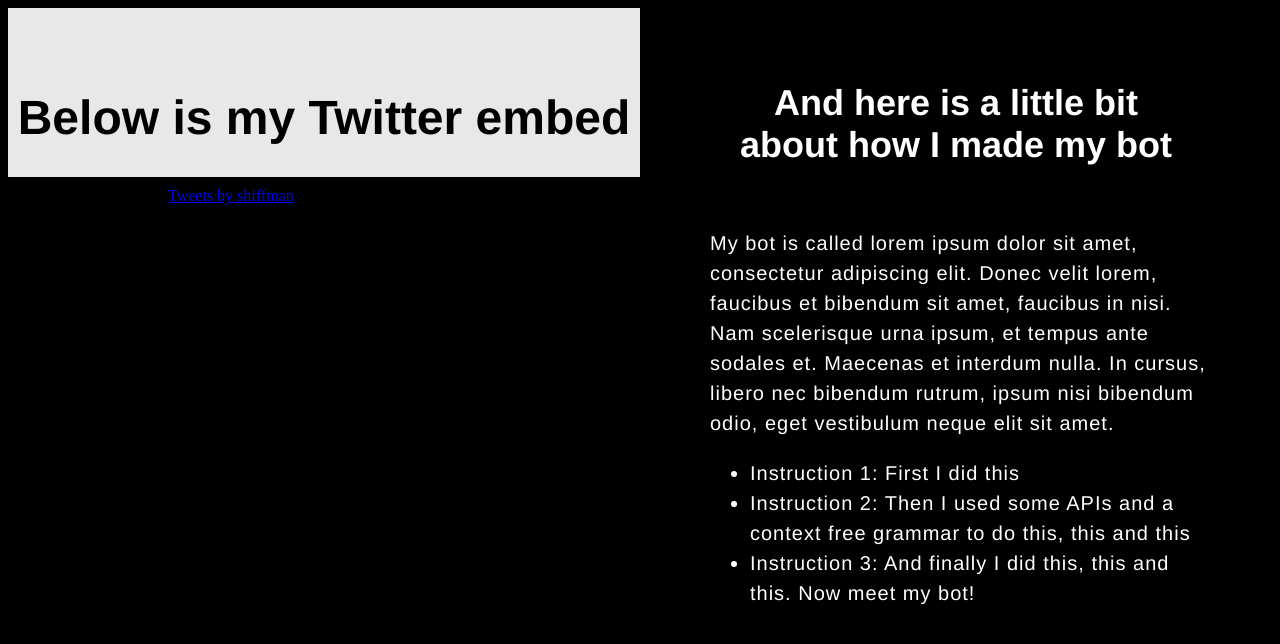
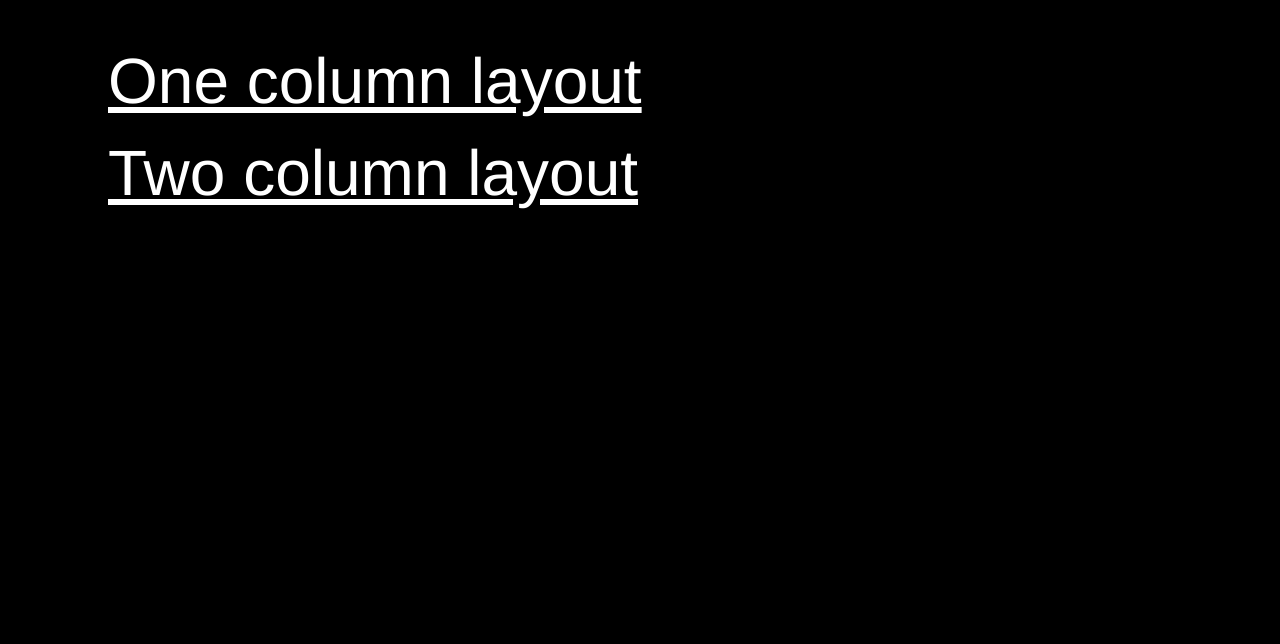
Before and after one commit to ondinafrate/Twitter-Embed, a plain HTML site: page index.html in a window 1280 px wide. Drawn offline with Linux system fonts and the light colour scheme.

Commit message:
two layout options

```diff
--- a/index.html
+++ b/index.html
@@ -5,29 +5,15 @@ https://dev.twitter.com/web/embedded-timelines/user -->
 
 <head>
   <meta charset="UTF-8">
-  <title>Twitter Embed Example</title>
-  <script async src="//platform.twitter.com/widgets.js" charset="utf-8"></script>
+  <title>Twitter Embed Examplse</title>
+
   <link type="text/css" rel="stylesheet" href="stylesheet.css"/>
 </head>
 
 <body>
-  <div id="container1">
-    <h1>Below is my Twitter embed</h1>
-    <a class="twitter-timeline"
-       data-show-replies="true"
-       width="500"
-       height="700"
-       data-chrome="transparent"
-       href="https://twitter.com/shiffman">Tweets by shiffman</a>
-  </div>
-  <div id="container2">
-    <h1 id="about">And here is a little bit<br/> about how I made my bot</h1><br/>
-    <p>My bot is called lorem ipsum dolor sit amet, consectetur adipiscing elit. Donec velit lorem, faucibus et bibendum sit amet, faucibus in nisi. Nam scelerisque urna ipsum, et tempus ante sodales et. Maecenas et interdum nulla. In cursus, libero nec bibendum rutrum, ipsum nisi bibendum odio, eget vestibulum neque elit sit amet.</p>
-    <ul id="instructions">
-        <li>Instruction 1: First I did this</li>
-        <li>Instruction 2: Then I used some APIs and a context free grammar to do this, this and this</li>
-        <li>Instruction 3: And finally I did this, this and this. Now meet my bot!</li>
-    </ul>
-  </div>
+  <br/><br/>
+  <a id="mainlinks" href="onecolumn.html">One column layout</a><br/><br/>
+  <a id="mainlinks" href="twocolumn.html">Two column layout</a>
+
 
 </body>
--- /dev/null
+++ b/onecolumn.css
@@ -0,0 +1,25 @@
+body {
+  background:black;
+  font-family: Helvetica;
+  margin:0;
+}
+
+h1 {
+  text-align: center;
+  font-size: 48px;
+  padding-top: 50px;
+}
+
+
+#container {
+ background:#e8e8e8;
+ margin: 0 auto; /*use this for centering*/
+ width: 800px;
+}
+
+.twitter-timeline {
+  margin-left:150px;
+  margin-right:150px;
+  position: absolute;
+  padding: 10px;
+}
--- a/stylesheet.css
+++ b/stylesheet.css
@@ -1,47 +1,16 @@
 body {
   background:black;
+  font-family: Helvetica;
 }
 
-h1 {
-  font-family: Helvetica;
+#mainlinks {
   text-align: center;
-  font-size: 48px;
+  font-size: 64px;
   padding-top: 50px;
+  color: white;
+  margin-left: 100px;
 }
 
-#container1 {
- background:#e8e8e8;
- width:50%;
- float:left;
- /* margin: auto;*/ /*use this for centering*/
- /* width: 800px;*/
- /* border: 3px solid green;*/
+#mainlinks:hover {
+  color:#9b9b9b;
 }
-
-.twitter-timeline {
-  margin-left:150px;
-  margin-right:150px;
-  position: absolute;
-  padding: 10px;
-}
-
-#container2 {
-  width:50%;
-  color:white;
-  display:inline-block;
-  float:right;
-  height:100%;
-}
-
-#about {
-  font-size:36px;
-}
-
-p, #instructions {
-  font-family: Helvetica;
-  font-size:20px;
-  line-height:1.5;
-  margin-left:70px;
-  margin-right: 60px;
-  letter-spacing:1px;
-}
--- /dev/null
+++ b/twocolumn.css
@@ -0,0 +1,49 @@
+body {
+  background:black;
+  font-family: Helvetica;
+  margin:0;
+}
+
+h1 {
+  text-align: center;
+  font-size: 48px;
+  padding-top: 50px;
+}
+
+
+#container1 {
+ background:#e8e8e8;
+ width:60%;
+ float:left;
+ /* margin: auto;*/ /*use this for centering*/
+ /* width: 800px;*/
+ /* border: 3px solid green;*/
+}
+
+.twitter-timeline {
+  margin-left:100px;
+  margin-right:100px;
+  position: absolute;
+  padding: 10px;
+}
+
+#container2 {
+  width:40%;
+  color:white;
+  display:inline-block;
+  float:right;
+  height:100%;
+}
+
+#about {
+  font-size:36px;
+}
+
+p, #instructions {
+  font-family: Helvetica;
+  font-size:20px;
+  line-height:1.5;
+  margin-left:70px;
+  margin-right: 60px;
+  letter-spacing:1px;
+}
```
Also changed, not shown: onecolumn.html (added, +25 -0 lines), twocolumn.html (added, +33 -0 lines).
